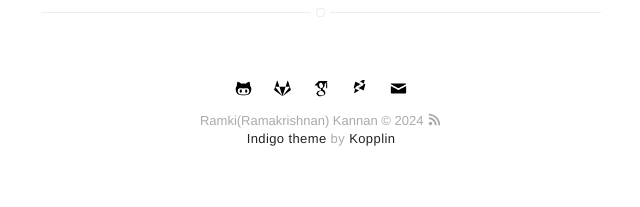
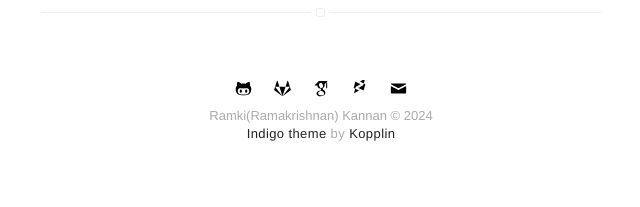
Before and after one commit to ramkikannan/ramkikannan.github.io, a Jekyll site: the page built from _posts/2015-02-24-markdown-extra-components.markdown, in a window 1280 px wide. Shown: the part 5876-6083 px from the top of the page, without its empty margins (319-959 px from the left). Built offline with Jekyll 4.4.1, drawn with Linux system fonts in a browser that asks for light colours; a style sheet for code colours, icons or effects is not loaded.

Commit message:
removed rss in footer and changed gamma color

```diff
--- a/_includes/footer.html
+++ b/_includes/footer.html
@@ -2,7 +2,8 @@
     {% if page.title != "Home" %}
         {% include social-links.html %}
     {% endif %}
-    {{ site.name }} © {{ site.time | date: '%Y' }} <a class="link" href="{{ site.url }}/feed.xml" target="_blank"><svg class="icon icon-rss"><use xlink:href="#icon-rss"></use></svg></a>
+    {{ site.name }} © {{ site.time | date: '%Y' }}
+    <!-- <a class="link" href="{{ site.url }}/feed.xml" target="_blank"><svg class="icon icon-rss"><use xlink:href="#icon-rss"></use></svg></a> -->
 
     <p class="extra">
         <a class="link" href="https://github.com/sergiokopplin/indigo">Indigo theme</a> by <a class="link" href="https://github.com/sergiokopplin/indigo">Kopplin</a>
--- a/_sass/base/variables.sass
+++ b/_sass/base/variables.sass
@@ -3,7 +3,7 @@
 
 $alpha: #666
 $beta: #222
-$gama: #aaa
+$gama: #aaaaaa
 $delta: #4b0082
 $epsilon: #ededed
 
```
